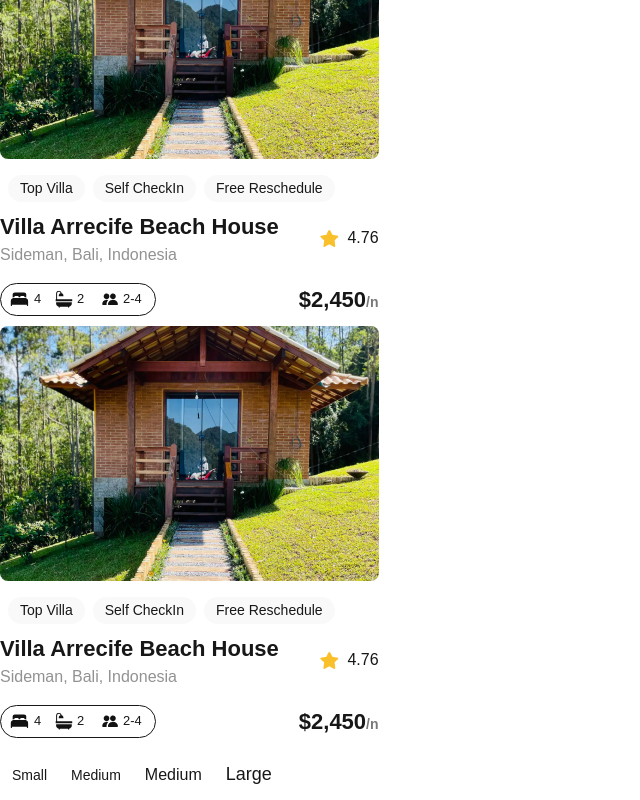
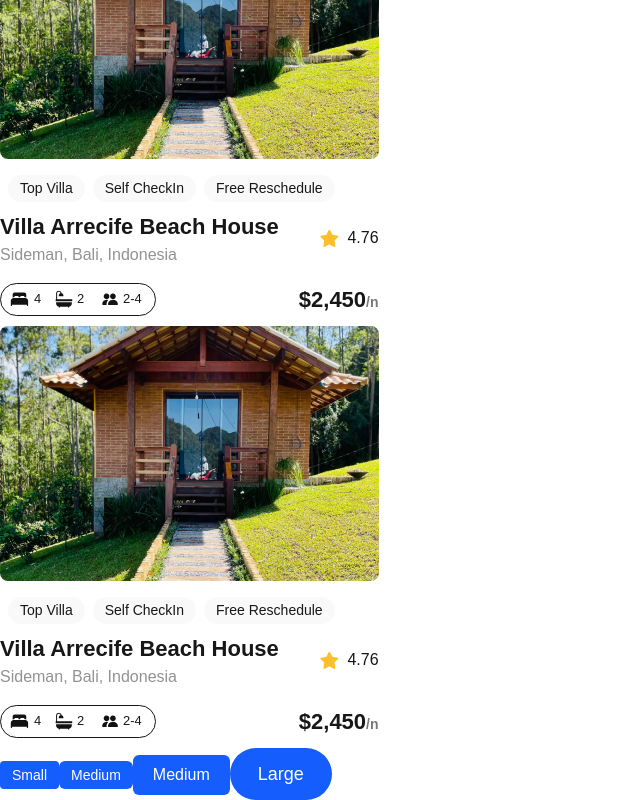
Before and after one commit to The-Boyo/alx-project-0x00-setup, a Next.js app in the folder alx-project-0x00/: page /landing in a window 1280 px wide. Shown: the part 546-1346 px from the top of the page, without its empty margins (0-640 px from the left). Built offline with nearby package versions, Linux system fonts and the light colour scheme.

Commit message:
changed the Button component

```diff
--- a/alx-project-0x00/components/Button.tsx
+++ b/alx-project-0x00/components/Button.tsx
@@ -1,10 +1,35 @@
 interface ButtonProps {
 	title: string;
-	styles?: string;
+	size?: "small" | "medium" | "large";
+	rounded?: "sm" | "md" | "full";
+	className?: string;
 }
 
-const Button: React.FC<ButtonProps> = ({ title, styles = "" }) => {
-	return <button className={`${styles}`}>{title}</button>;
+const Button: React.FC<ButtonProps> = ({
+	title,
+	size = "medium",
+	rounded = "md",
+	className = "",
+}) => {
+	const sizeClasses = {
+		small: "px-3 py-1 text-sm",
+		medium: "px-5 py-2 text-base",
+		large: "px-7 py-3 text-lg",
+	};
+
+	const roundedClasses = {
+		sm: "rounded-sm",
+		md: "rounded-md",
+		full: "rounded-full",
+	};
+
+	return (
+		<button
+			className={`bg-blue-600 text-white ${sizeClasses[size]} ${roundedClasses[rounded]} ${className}`}
+		>
+			{title}
+		</button>
+	);
 };
 
 export default Button;
--- a/alx-project-0x00/pages/landing.tsx
+++ b/alx-project-0x00/pages/landing.tsx
@@ -8,10 +8,10 @@ const Landing: React.FC = () => {
 			<Card />
 			<Card />
 			<Card />
-			<Button title="Small" styles="rounded-sm text-sm p-3" />
-			<Button title="Medium" styles="rounded-md text-sm p-3" />
-			<Button title="Medium" styles="rounded-md text-md p-3" />
-			<Button title="Large" styles="rounded-full text-lg p-3" />
+			<Button title="Small" size="small" rounded="sm" />
+			<Button title="Medium" size="small" rounded="md" />
+			<Button title="Medium" size="medium" rounded="md" />
+			<Button title="Large" size="large" rounded="full" />
 		</div>
 	);
 };
```
